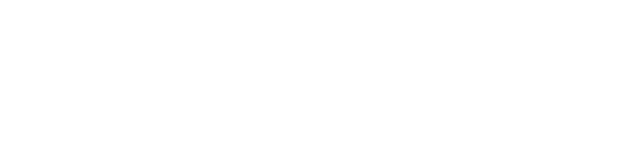
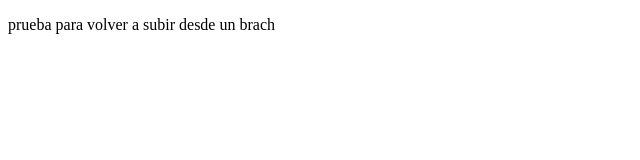
Before and after one commit to bruno-lorenzo/TP-CONSOLA, a plain HTML site: page index.html in a window 1280 px wide. Shown: the whole page, without its empty margins (0-640 px from the left). Drawn offline with Linux system fonts and the light colour scheme.

Commit message:
subida desde branch bruno-consola

```diff
--- a/index.html
+++ b/index.html
@@ -7,6 +7,7 @@
     <title>Document</title>
 </head>
 <body>
+    <p>prueba para volver a subir desde un brach</p>
 
 </body>
 </html>
```
